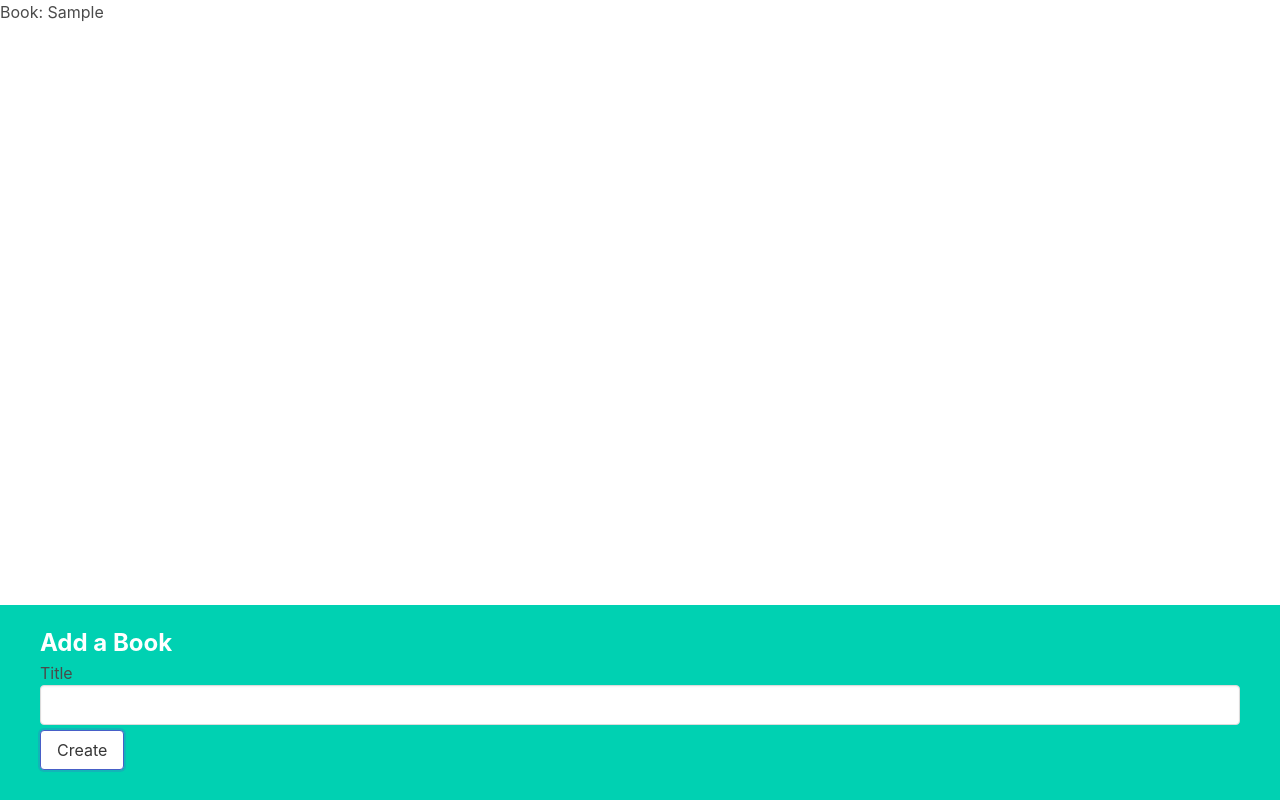
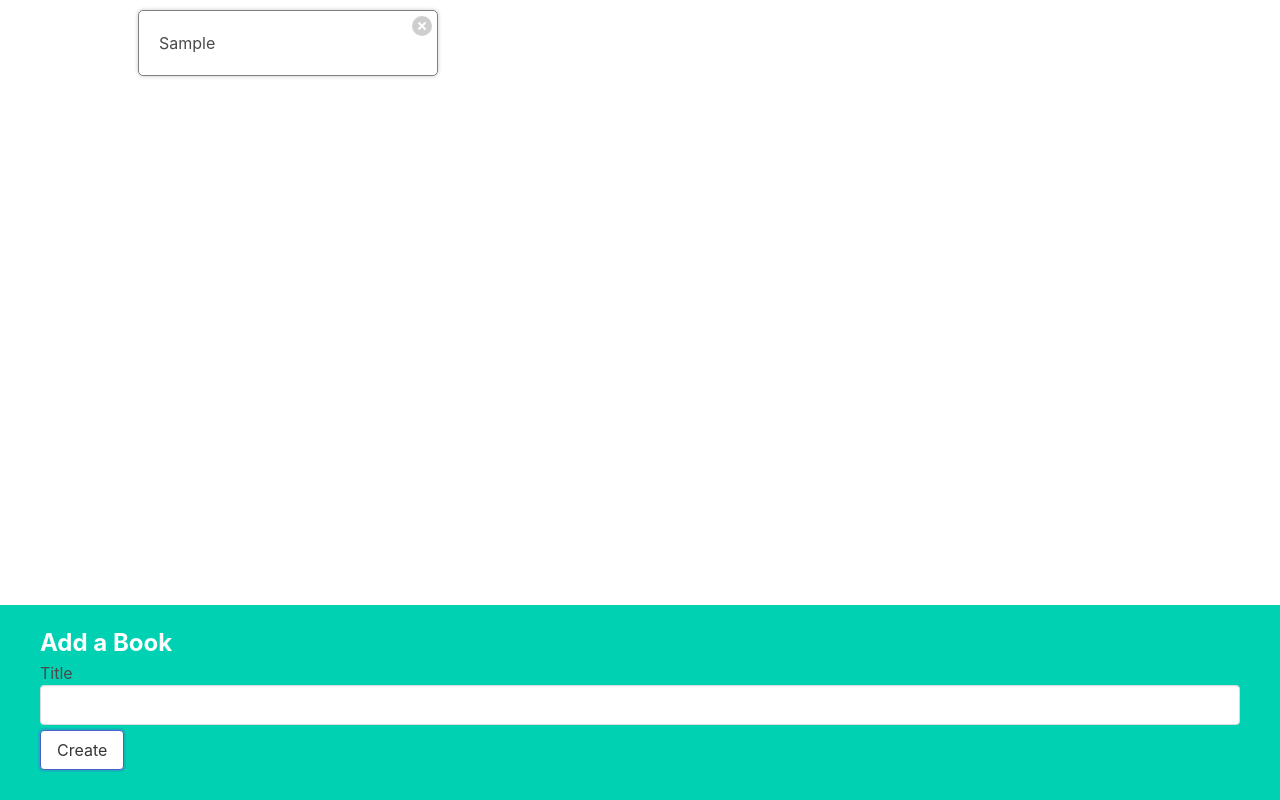
Before and after one commit to brendenseidel/react-app-books, a React (Create React App) app: page / in a window 1280 px wide. Both pictures are taken after typing "Sample" into the empty fields and a click on the button "Create". Built offline with nearby package versions, Linux system fonts and the light colour scheme.

Commit message:
delete books

```diff
--- a/src/App.js
+++ b/src/App.js
@@ -14,14 +14,18 @@
 
   // }
 
-  // const deleteBook = () => {
+  const deleteBookById = (id) => {
+    const updatedBooks = books.filter(book => {
+      return book.id !== id;
+    })
 
-  // }
+    setBooks(updatedBooks);
+  }
 
   return (
-    <div>
-      <BookCreate onCreate={createBook}/>
-      <BookList books={books}/>
+    <div className="app">
+      <BookList books={books} onBookDelete={deleteBookById}/>
+      <BookCreate onCreate={createBook} />
     </div>
   );
 }
--- a/src/components/BookList.js
+++ b/src/components/BookList.js
@@ -1,10 +1,11 @@
 import BookShow from './BookShow'
 
-function BookList({ books }) {
+function BookList({ books, onBookDelete }) {
+
   return (
-    <div>
+    <div className='book-list'>
       {books.map(book => {
-        return <BookShow key={book.id} book={book}/>
+        return <BookShow key={book.id} book={book} onBookDelete={onBookDelete}/>
       })}
     </div>
   );
--- a/src/components/BookShow.js
+++ b/src/components/BookShow.js
@@ -1,7 +1,17 @@
-function BookShow({book}) {
+function BookShow({ book, onBookDelete }) {
+
+  const handleClick = () => {
+    onBookDelete(book.id)
+  }
+
   return (
-    <div>
-      Book: {book.title}
+    <div className="book-show">
+      {book.title}
+      <div className="actions">
+        <button className="delete" onClick={handleClick}>
+          Delete
+        </button>
+      </div>
     </div>
   );
 }
```
